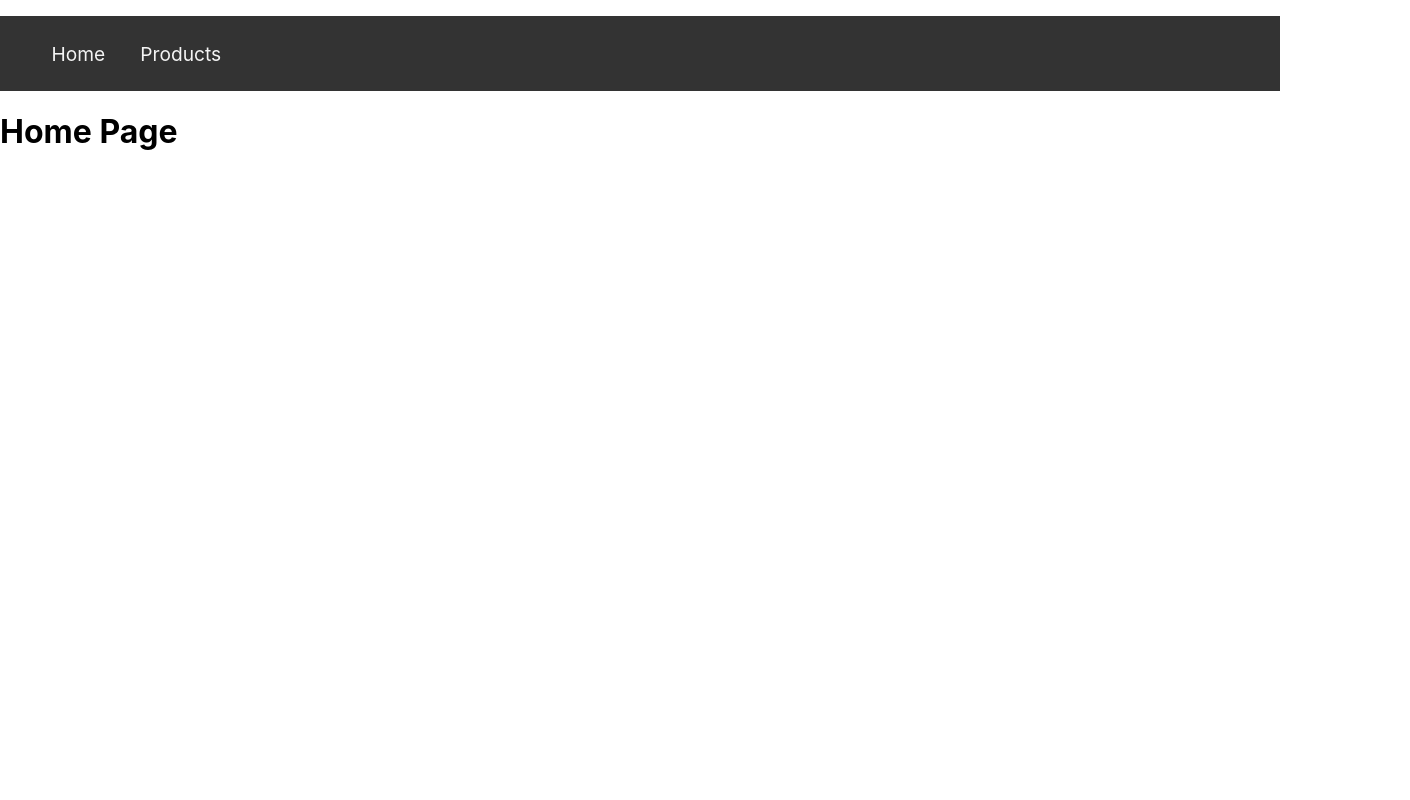
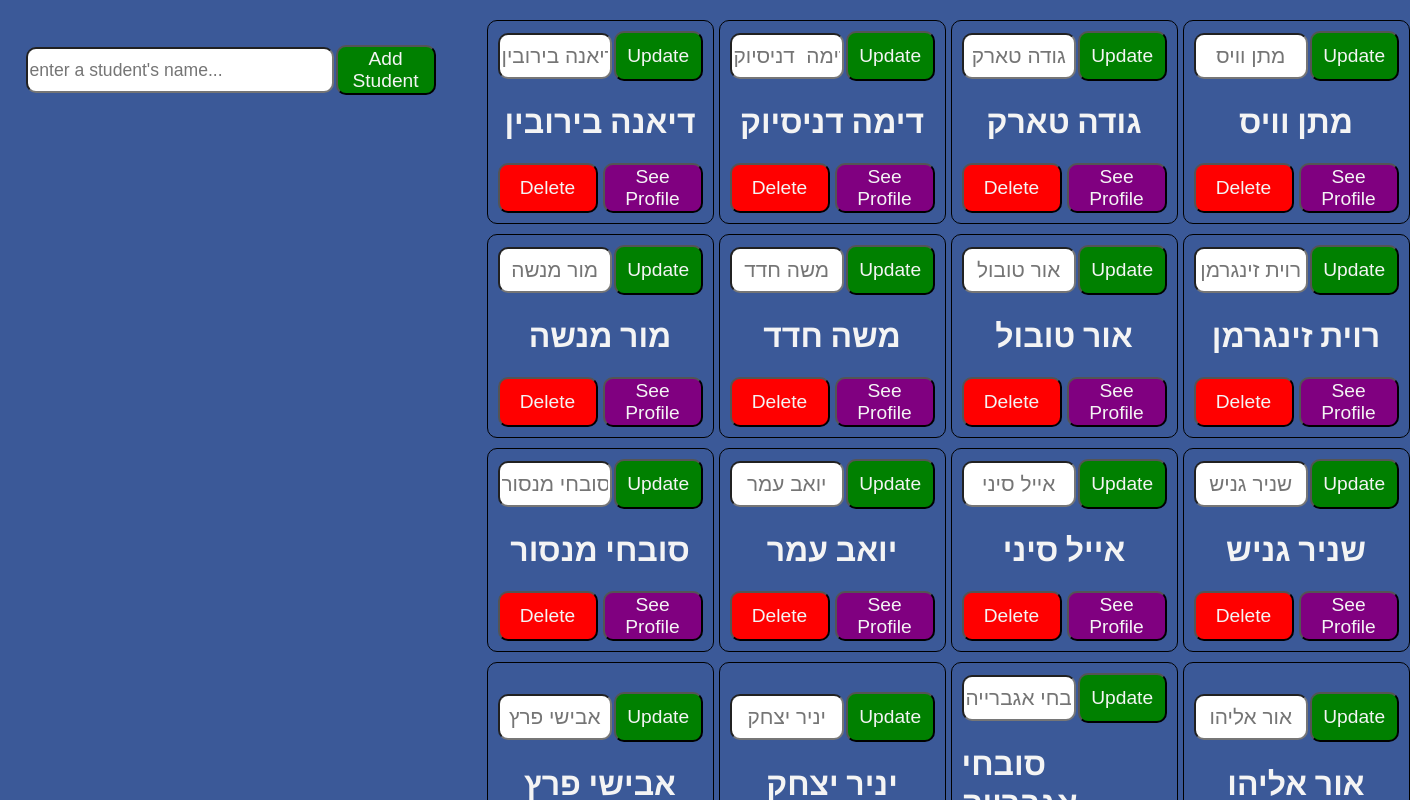
Before and after one commit to MosheHadadG/ReactJS-TASKS, a React (Create React App) app: page / in a window 1280 px wide. Shown: the top 800 px of the page, 1410 px wide, since content can reach past the window. Built offline with nearby package versions, Linux system fonts and the light colour scheme.

Commit message:
Add Exarcise 25.05.22

```diff
--- a/src/App.js
+++ b/src/App.js
@@ -26,7 +26,9 @@ import './App.css';
 // import Focus from './components/23.05.22/focus/Focus';
 // import Copy from './components/23.05.22/copy/Copy';
 //* 24.05.22
-import ECommerce from './components/24.05.22/e-commerce/e-commerce';
+// import ECommerce from './components/24.05.22/e-commerce/e-commerce';
+//* 25.05.22
+import Todo_Index from './components/25.05.22/Todo-App/Todo_Index';
 
 function App() {
   return (
@@ -57,7 +59,10 @@ function App() {
       {/* <Focus /> */}
       {/* <Copy/> */}
       {/* //* 24.05.22 */}
-      <ECommerce />
+      {/* <ECommerce /> */}
+      {/* //* 25.05.22 */}
+      <Todo_Index />
+
     </div>
 
   );
--- /dev/null
+++ b/src/components/25.05.22/Todo-App/TodoAdd/TodoAdd.jsx
@@ -0,0 +1,27 @@
+import { hover } from "@testing-library/user-event/dist/hover";
+import React, { Component } from "react";
+
+
+class TodoAdd extends Component {
+
+  addStudentToList = () => {
+    const studentName = this.props.studentNameToAdd;
+    const studentsArr = this.props.students
+    const newStudentArr = [...studentsArr]
+    newStudentArr.push(studentName)
+    return newStudentArr;
+  }
+
+  render() {
+    const { clickedAddStudent, studentNameToAdd } = this.props
+    return (
+      <button style={{ background: "green"}}
+        onClick={() => studentNameToAdd ? clickedAddStudent(this.addStudentToList()) : null}>
+        Add Student
+      </button>
+    )
+  }
+
+}
+
+export default TodoAdd;
--- /dev/null
+++ b/src/components/25.05.22/Todo-App/TodoData/TodoData.js
@@ -0,0 +1,19 @@
+export const TodoData = [
+  { "id": "001", "firstName": "דיאנה","lastName": "בירובין"},
+  { "id": "002", "firstName": "דימה ", "lastName": "דניסיוק" },
+  { "id": "003", "firstName": "גודה", "lastName": "טארק" },
+  { "id": "004", "firstName": "מתן", "lastName": "וויס" },
+  { "id": "005", "firstName": "מור", "lastName": "מנשה" },
+  { "id": "006", "firstName": "משה", "lastName": "חדד" },
+  { "id": "007", "firstName": "אור", "lastName": "טובול" },
+  { "id": "008", "firstName": "רוית", "lastName": "זינגרמן" },
+  { "id": "009", "firstName": "סובחי", "lastName": "מנסור" },
+  { "id": "010", "firstName": "יואב", "lastName": "עמר" },
+  { "id": "011", "firstName": "אייל", "lastName": "סיני" },
+  { "id": "012", "firstName": "שניר", "lastName": "גניש" },
+  { "id": "014", "firstName": "אבישי", "lastName": "פרץ" },
+  { "id": "015", "firstName": "יניר", "lastName": "יצחק" },
+  { "id": "016", "firstName": "סובחי", "lastName": "אגברייה" },
+  { "id": "017", "firstName": "אור", "lastName": "אליהו" },
+  { "id": "018", "firstName": "לוי", "lastName": "אפרים" }
+]
--- /dev/null
+++ b/src/components/25.05.22/Todo-App/TodoDelete/TodoDelete.jsx
@@ -0,0 +1,24 @@
+import React, { Component } from "react";
+
+
+class TodoDelete extends Component {
+
+  deleteStudentFromList = () => {
+    const studentIndex = this.props.studentIndexToDelete;
+    const studentsArr = this.props.students;
+    const newStudentArr = [...studentsArr];
+    newStudentArr.splice(studentIndex, 1);
+    return newStudentArr;
+  }
+
+
+  render() {
+    const { clickedDeleteStudent } = this.props
+    return (
+      <button style={{ background: "red" }} onClick={() => clickedDeleteStudent(this.deleteStudentFromList())}>Delete</button>
+    )
+  }
+
+}
+
+export default TodoDelete;
--- /dev/null
+++ b/src/components/25.05.22/Todo-App/TodoHomePage/Todo.css
@@ -0,0 +1,85 @@
+body {
+  background-color: #3b5998;
+  width: 100%;
+  height: 100%;
+
+}
+.main {
+  display: flex;
+  justify-content: space-around;
+  width: 100%;
+  height: 100%;
+  margin-top: 20px;
+}
+
+.main input {
+  width: 200px;
+  height: 40px;
+}
+
+.Students {
+  display: grid;
+  width: 60%;
+  /* flex-direction: column;
+  justify-content: center;
+  align-items: center; */
+  grid-gap: 5px;
+  grid-template-columns: repeat(4, 1fr);
+  color: #f4f4f4;
+}
+
+.buttons {
+  display: flex;
+  gap: 5px;
+}
+
+button {
+  color: #f4f4f4;
+  font-size: 1.2rem;
+  width: 100px;
+  height: 50px;
+  cursor: pointer;
+  border-radius: 10px;
+}
+
+.Student {
+  display: flex;
+  flex-direction: column;
+  justify-content: center;
+  align-items: center;
+  border: 1px solid black;
+  margin-bottom: 5px;
+  border-radius: 10px;
+  padding: 10px;
+}
+
+.student-input {
+  text-align: center;
+  font-size: 1.3rem;
+}
+
+.student-update-box {
+  display: flex;
+  align-items: center;
+  gap: 2px;
+}
+
+.student-update-box input {
+  width: 60%;
+  height: 40px;
+  border-radius: 10px;
+}
+
+.add-student-box {
+  height: 100px;
+  display: flex;
+  align-items: center;
+  gap: 2px;
+}
+
+
+.add-student-box input {
+  width: 300px;
+  border-radius: 10px;
+  font-size: 1.1rem;
+}
--- /dev/null
+++ b/src/components/25.05.22/Todo-App/TodoHomePage/Todo.jsx
@@ -0,0 +1,101 @@
+import React, { Component } from "react";
+import { Link } from "react-router-dom";
+
+import TodoAdd from "../TodoAdd/TodoAdd";
+import TodoDelete from "../TodoDelete/TodoDelete";
+import TodoUpdate from "../TodoUpdate/TodoUpdate";
+
+import './Todo.css'
+
+class Todo extends Component {
+  constructor(props) {
+    super(props)
+
+    this.state = {
+      inputValue: '',
+      addStudent: '',
+      editStudentInput: '',
+    }
+    // this.allStudentInputs = [];
+    // this.inputEditRef = React.createRef();
+
+  }
+
+  changeInput = (event) => {
+    const inputValue = event.target.value
+    const actionName = event.target.name
+    this.setState({ inputValue, [actionName]: inputValue })
+  }
+
+  changeInputStudent = (event) => {
+    const inputValue = event.target.value;
+    this.setState({ editStudentInput: inputValue })
+  }
+
+  updateStateStudents = (newStudentsArr) => {
+    this.props.setTodoIndex({ students: newStudentsArr });
+    this.setState({inputValue: '', addStudent: ''})
+  }
+
+
+  renderStudents = () => {
+    const renderdStudent = this.props.students.map((studentName, index) => {
+      return (
+        <div key={index} className="Student">
+          <div className="student-update-box">
+            <input
+              // ref={inputEditRef => (this.allStudentInputs[index] = inputEditRef)}
+              name="editStudent"
+              className="student-input"
+              type="text"
+              placeholder={studentName}
+              onChange={this.changeInputStudent}
+            />
+            <TodoUpdate
+              allStudentInputs={this.allStudentInputs}
+              studentIndexToUpdate={index}
+              students={this.props.students}
+              nameToUpdate={this.state.editStudentInput}
+              clickedUpdateStudent={this.updateStateStudents} />
+          </div>
+          <h1>{studentName}</h1>
+
+          <div className="buttons">
+
+            <TodoDelete
+              studentIndexToDelete={index}
+              students={this.props.students}
+              clickedDeleteStudent={this.updateStateStudents} />
+            <Link to={`/profile/${index}`}><button style={{ background: "purple" }}>See Profile</button></Link>
+
+          </div>
+        </div>
+      )
+    });
+    return renderdStudent;
+  }
+
+
+  render() {
+
+    const { addStudent } = this.state
+    return (
+      <div className="main">
+        <div className="add-student-box">
+          <input name="addStudent" placeholder="enter a student's name..." value={this.state.inputValue} onChange={this.changeInput} type="text" />
+          <TodoAdd
+            studentNameToAdd={addStudent}
+            students={this.props.students}
+            clickedAddStudent={this.updateStateStudents} />
+        </div>
+        <div className="Students">
+          {this.renderStudents()}
+        </div>
+      </div>
+
+    )
+  }
+
+}
+
+export default Todo;
--- /dev/null
+++ b/src/components/25.05.22/Todo-App/TodoUpdate/TodoUpdate.jsx
@@ -0,0 +1,31 @@
+import React, { Component } from "react";
+
+
+class TodoUpdate extends Component {
+
+
+  updateStudentName = () => {
+    const { studentIndexToUpdate, students, nameToUpdate, allStudentInputs } = this.props;
+    const studentIndex = studentIndexToUpdate;
+    const studentsArr = students;
+    // const studentInput = allStudentInputs[studentIndex];
+    // studentInput.removeAttribute('disabled')
+    const newStudentArr = [...studentsArr];
+    newStudentArr[studentIndex] = nameToUpdate;
+    return newStudentArr;
+  }
+
+  render() {
+    const { clickedUpdateStudent, nameToUpdate } = this.props
+    return (
+      <button
+        style={{ background: "green" }}
+        onClick={() => nameToUpdate ? clickedUpdateStudent(this.updateStudentName()) : null}>
+        Update
+      </button>
+    )
+  }
+
+}
+
+export default TodoUpdate;
--- /dev/null
+++ b/src/components/25.05.22/Todo-App/Todo_Index.jsx
@@ -0,0 +1,32 @@
+import React, { Component } from "react";
+import { BrowserRouter, Route } from "react-router-dom";
+import Todo from "./TodoHomePage/Todo";
+import ProfilePage from "./profile/Profile";
+import { TodoData } from "./TodoData/TodoData";
+
+class Todo_Index extends Component {
+  state = {
+    students: [],
+  }
+
+  componentDidMount() {
+    const studentsName = TodoData.map((student) => student.firstName + " " + student.lastName)
+    this.setState({students: studentsName})
+  }
+
+
+  setTodoIndex = (newState) => this.setState(newState)
+
+  render() {
+
+    return (
+      <BrowserRouter>
+        <Route exact path="/" render={() => <Todo setTodoIndex={this.setTodoIndex} students={this.state.students}/>} />
+        <Route exact path="/profile/:id" render={(props) => <ProfilePage {...props} students={this.state.students}/>}  />
+      </BrowserRouter>
+    )
+  }
+
+}
+
+export default Todo_Index;
--- /dev/null
+++ b/src/components/25.05.22/Todo-App/profile/Profile.jsx
@@ -0,0 +1,36 @@
+import React, { Component } from "react";
+import { Link } from "react-router-dom";
+import './profile.css'
+
+
+class ProfilePage extends Component {
+
+
+  findProfile = () => {
+    const profileID = this.props.match.params.id;
+    const profile = this.props.students[profileID]
+    return profile;
+  }
+
+  render() {
+
+    const profile = this.findProfile();
+    console.log(this.props)
+    return (
+      <div className="profile-main">
+        <div className="profile-container">
+          <div className="profile-imgBox">
+            <h3> image</h3>
+          </div>
+          <div className="profile-title">
+            <h1>{profile}</h1>
+          </div>
+          <Link to={`/`}><button style={{background: 'purple'}}>Back</button></Link>
+        </div>
+      </div>
+    )
+  }
+
+}
+
+export default ProfilePage;
--- /dev/null
+++ b/src/components/25.05.22/Todo-App/profile/profile.css
@@ -0,0 +1,20 @@
+.profile-main {
+  width: 100%;
+  height: 100%;
+  color: #f4f4f4;
+}
+
+.profile-container {
+  display: flex;
+  flex-direction: column;
+  align-items: flex-end;
+  justify-content: center;
+  width: 80%;
+}
+
+
+.profile-imgBox {
+  width: 150px;
+  height: 150px;
+  border: 1px solid black;
+}
```
